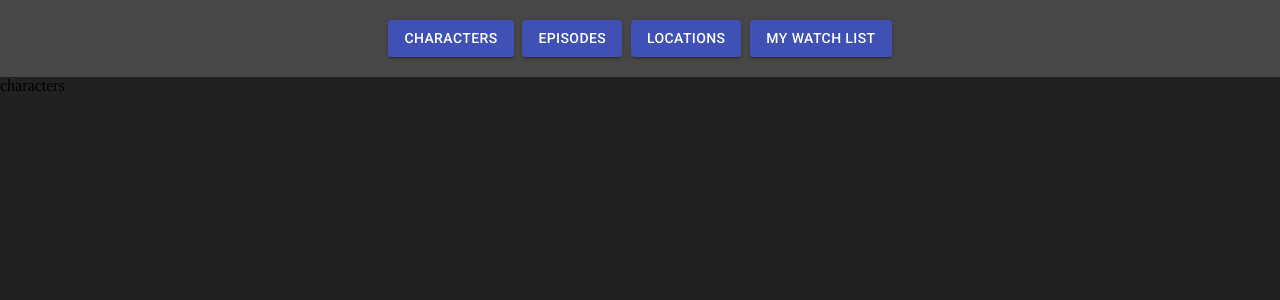
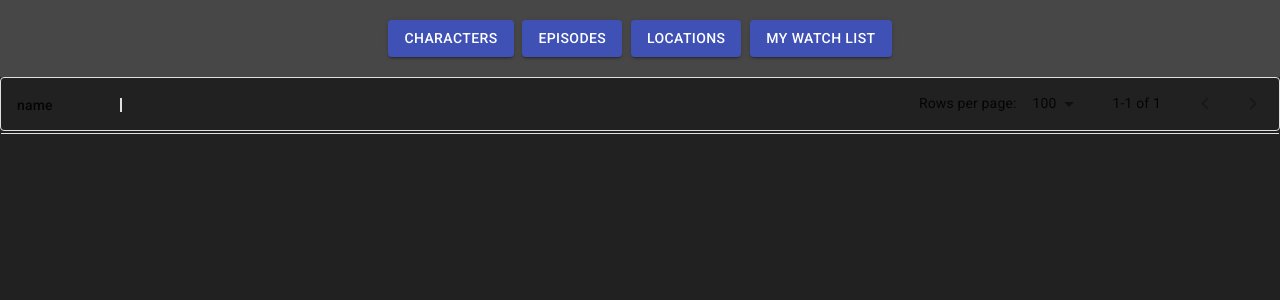
Before and after one commit to MentalG/RicknMorty, a React (Create React App) app: page / in a window 1280 px wide. Shown: the top 300 px of the page. Built offline with nearby package versions, Linux system fonts and the light colour scheme; no server answers.

Commit message:
add: api

```diff
--- a/package.json
+++ b/package.json
@@ -4,6 +4,7 @@
   "private": true,
   "dependencies": {
     "@material-ui/core": "^4.11.1",
+    "@material-ui/data-grid": "^4.0.0-alpha.10",
     "@reduxjs/toolkit": "^1.4.0",
     "node-sass": "^4.14.1",
     "prop-types": "^15.7.2",
--- a/src/App/App.js
+++ b/src/App/App.js
@@ -1,22 +1,23 @@
-import React from 'react'
-// import { Router } from 'react-router-dom';
-import { BrowserRouter as Router } from 'react-router-dom'
+import React from 'react';
+import { BrowserRouter as Router } from 'react-router-dom';
 import { Route } from 'react-router-dom';
 import Characters from '../pages/characters';
 import Episodes from '../pages/episodes';
+import Locations from '../pages/locations';
+import WatchList from '../pages/watchList';
 import Menu from '../Menu';
 import './styles.scss';
 
-const App = props => {
-    return (
-        <Router>
-        <Menu />
-        <Route path="/" component={Characters} exact/>
-        <Route path="/episodes" component={Episodes}/>
-        <Route path="/locations" component={Characters}/>
-        <Route path="/watchList" component={Characters}/>
-        </Router>
-    )
-}
+const App = (props) => {
+  return (
+    <Router>
+      <Menu />
+      <Route path='/' component={Characters} exact />
+      <Route path='/episodes' component={Episodes} />
+      <Route path='/locations' component={Locations} />
+      <Route path='/watchList' component={WatchList} />
+    </Router>
+  );
+};
 
-export default App
+export default App;
--- /dev/null
+++ b/src/api/services/index.js
@@ -0,0 +1 @@
+export { default } from './ricknmorty-service';
--- /dev/null
+++ b/src/api/services/ricknmorty-service.js
@@ -0,0 +1,22 @@
+export default class RicknMortyService {
+
+    _apiBase = 'https://rickandmortyapi.com/api'
+
+    getResource = async (url) => {
+        const res = await fetch(`${this._apiBase}${url}`)
+
+        if (!res.ok) {
+            throw new Error(`Server status is ${res.status}`)
+        }
+
+        return await res.json()
+    }
+
+    getAllData = async () => {
+        const response = await this.getResource(`/character/`)
+        const { info } = response;
+        console.log(info.pages);
+
+        return response
+    }
+}
--- a/src/pages/characters/characters.js
+++ b/src/pages/characters/characters.js
@@ -1,11 +1,27 @@
 import React from 'react'
+import { DataGrid } from '@material-ui/data-grid';
+import RicknMortyService from '../../api/services';
 
-const characters = props => {
+const Characters = props => {
+    const ricknMortyService = new RicknMortyService();
+    const data = {
+        rows: [{
+            id: "03fdd598-b276-5632-8436-811dda053e8c",
+            name: 'Alien Googah'
+        }],
+        columns: [{
+            field: 'name',
+            header: 'Name',
+            width: 120
+        }],
+    }
+    ricknMortyService.getAllData();
+
     return (
-        <div>
-            characters
-        </div>
+        <div style={{ height: '100%', width: '100%' }}>
+        <DataGrid pagination {...data} />
+      </div>
     )
 }
 
-export default characters
+export default Characters
--- a/src/pages/locations/index.js
+++ b/src/pages/locations/index.js
@@ -1 +1 @@
-export { default } from './characters';
+export { default } from './locations';
--- /dev/null
+++ b/src/pages/locations/locations.js
@@ -0,0 +1,11 @@
+import React from 'react'
+
+const locations = props => {
+    return (
+        <div>
+            locations
+        </div>
+    )
+}
+
+export default locations
--- a/src/pages/watchList/index.js
+++ b/src/pages/watchList/index.js
@@ -1 +1 @@
-export { default } from './characters';
+export { default } from './watchList';
--- /dev/null
+++ b/src/pages/watchList/watchList.js
@@ -0,0 +1,11 @@
+import React from 'react'
+
+const watchList = props => {
+    return (
+        <div>
+            watchList
+        </div>
+    )
+}
+
+export default watchList
```
Also changed, not shown: src/pages/locations/characters.js (deleted, +0 -11 lines), src/pages/watchList/characters.js (deleted, +0 -11 lines), 2 other files (tests, documents, lock files or other folders).
